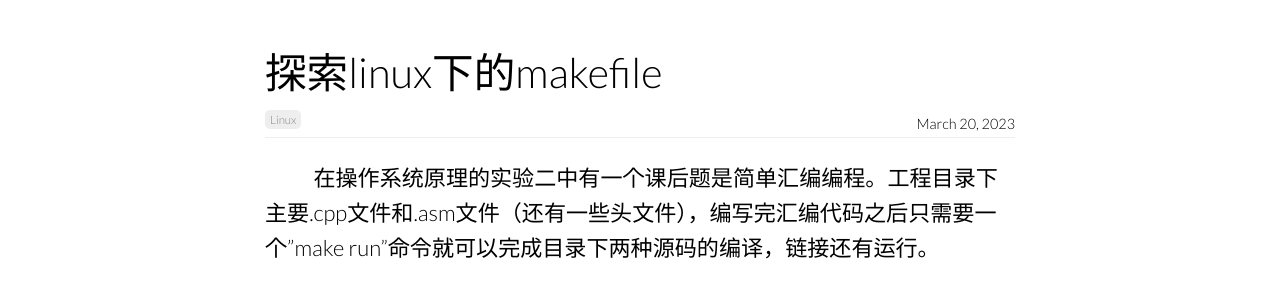
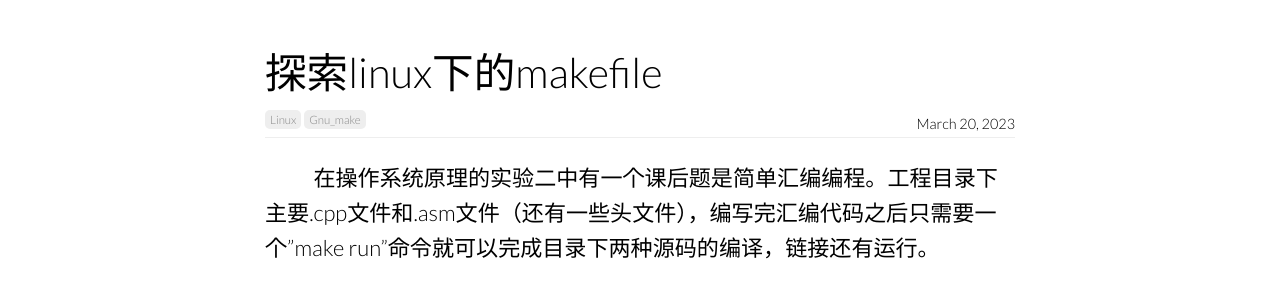
Before and after one commit to pandacase/pandacase.github.io, a Jekyll site: the page built from blog/index.html, in a window 1280 px wide and 900 px high, scrolled down 1013 px. Shown: the part 147-441 px from the top of the window. Built offline with Jekyll 4.4.1, drawn with Linux system fonts in a browser that asks for light colours; nearby versions of some CDN libraries; the list of posts is cut into pages by our own code; comment, search, counter and statistics services are not loaded; a style sheet for code colours, icons or effects is not loaded.

Commit message:
Update 2023-03-20-makefile.md

```diff
--- a/_posts/2023-03-20-makefile.md
+++ b/_posts/2023-03-20-makefile.md
@@ -4,6 +4,7 @@ date: 2023-03-20
 description: 这个背景图是我的linux虚拟机桌面)
 categories:
   - linux
+  - GNU_make
 image: https://s1.ax1x.com/2023/03/20/pptbSkd.jpg
 ---
 
```
